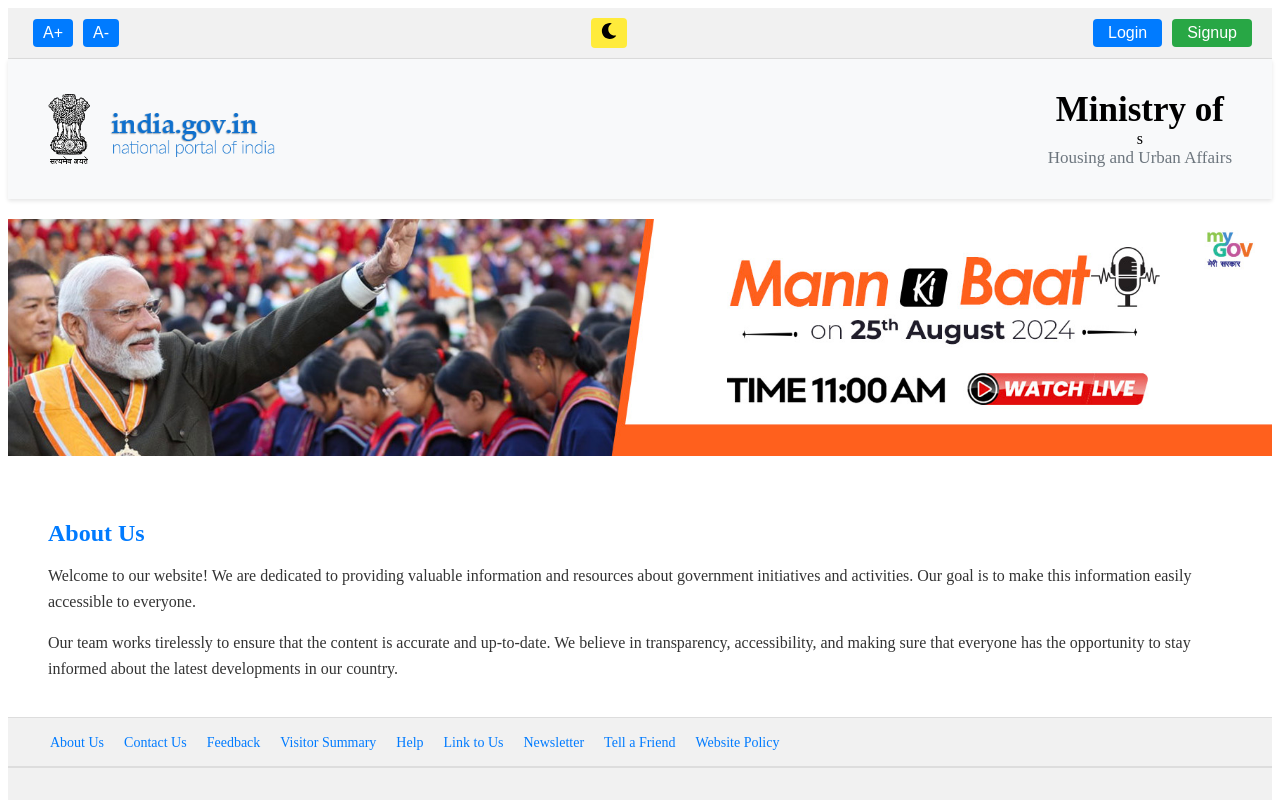
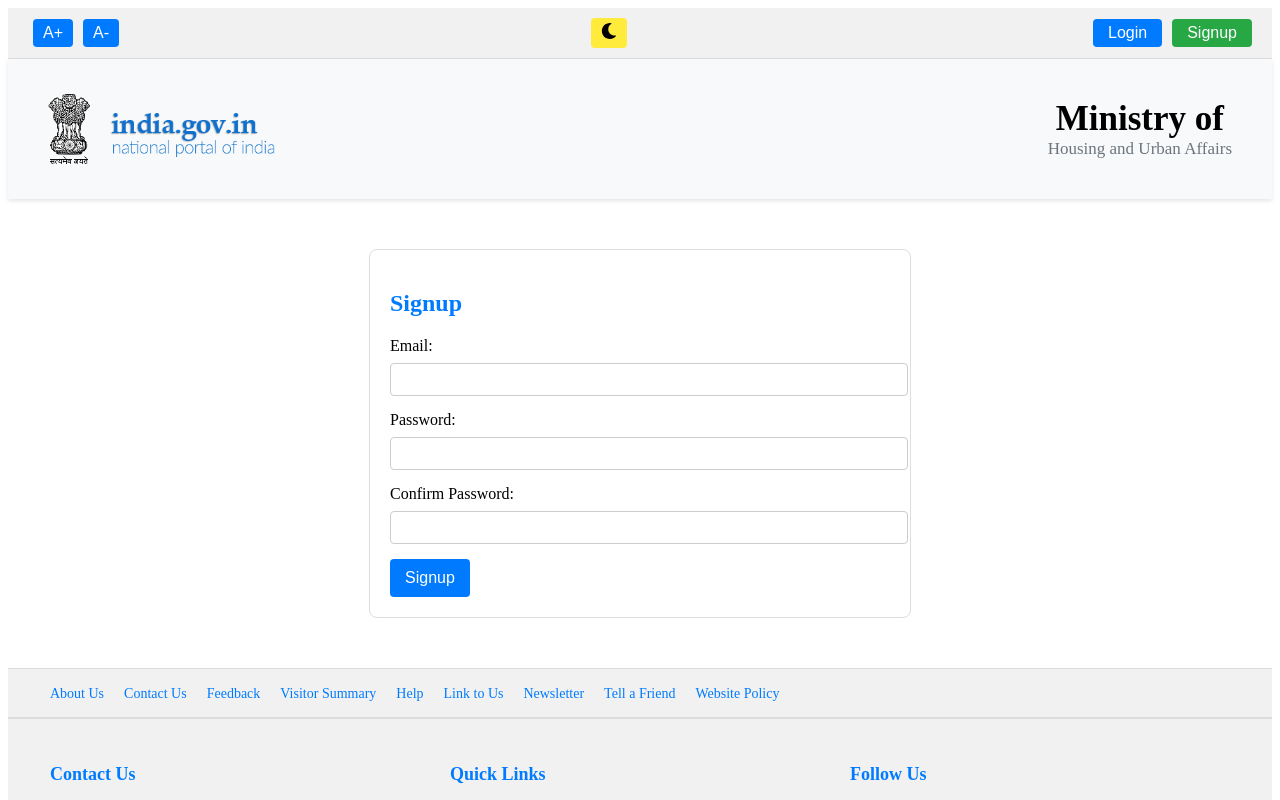
Before and after one commit to KafeOvid/1724, a React (Vite) app: page /signup in a window 1280 px wide. Shown: the top 800 px of the page. Built offline with nearby package versions, Linux system fonts and the light colour scheme.

Commit message:
login page

```diff
--- a/src/App.jsx
+++ b/src/App.jsx
@@ -1,22 +1,31 @@
 import React from 'react';
+import { BrowserRouter as Router, Route, Routes } from 'react-router-dom';
 import TopHead from './components/TopHead';
 import Header from './components/Header';
 import Banner from './components/Banner';
 import About from './components/About';
 import FooterTop from './components/FooterTop';
-import Footer from './components/footer';
+import Footer from './components/Footer';
+import Login from './components/Login';
+import Signup from './components/Signup';
 import './App.css';
 
 function App() {
   return (
-    <div className="App">
-      <TopHead />
-      <Header />
-      <Banner />
-      <About />
-      <FooterTop />
-      <Footer/>
-    </div>
+    <Router>
+      <div className="App">
+        <TopHead />
+        <Header />
+        <Routes>
+          <Route path="/" element={<><Banner /><About /></>} />
+          <Route path="/about" element={<About />} />
+          <Route path="/login" element={<Login />} />
+          <Route path="/signup" element={<Signup />} />
+        </Routes>
+        <FooterTop />
+        <Footer />
+      </div>
+    </Router>
   );
 }
 
--- a/src/components/Header.jsx
+++ b/src/components/Header.jsx
@@ -7,7 +7,7 @@
     <header className="header">
       <img src={logo} alt="India Gov Logo" className="logo" />
       <div className="header-content">
-        <h1>Ministry of</h1>s
+        <h1>Ministry of</h1>
         <p>Housing and Urban Affairs</p>
       </div>
     </header>
--- /dev/null
+++ b/src/components/Login.jsx
@@ -0,0 +1,39 @@
+import React, { useState } from 'react';
+import '../styles/Login.css';
+
+const Login = () => {
+  const [email, setEmail] = useState('');
+  const [password, setPassword] = useState('');
+
+  const handleSubmit = (e) => {
+    e.preventDefault();
+    console.log('Login:', email, password);
+  };
+
+  return (
+    <div className="login-container">
+      <h2>Login</h2>
+      <form onSubmit={handleSubmit}>
+        <label htmlFor="email">Email:</label>
+        <input
+          type="email"
+          id="email"
+          value={email}
+          onChange={(e) => setEmail(e.target.value)}
+          required
+        />
+        <label htmlFor="password">Password:</label>
+        <input
+          type="password"
+          id="password"
+          value={password}
+          onChange={(e) => setPassword(e.target.value)}
+          required
+        />
+        <button type="submit">Login</button>
+      </form>
+    </div>
+  );
+};
+
+export default Login;
--- /dev/null
+++ b/src/components/Signup.jsx
@@ -0,0 +1,52 @@
+import React, { useState } from 'react';
+import '../styles/Signup.css';
+
+const Signup = () => {
+  const [email, setEmail] = useState('');
+  const [password, setPassword] = useState('');
+  const [confirmPassword, setConfirmPassword] = useState('');
+
+  const handleSubmit = (e) => {
+    e.preventDefault();
+    if (password === confirmPassword) {
+      console.log('Signup:', email, password);
+    } else {
+      alert("Passwords don't match");
+    }
+  };
+
+  return (
+    <div className="signup-container">
+      <h2>Signup</h2>
+      <form onSubmit={handleSubmit}>
+        <label htmlFor="email">Email:</label>
+        <input
+          type="email"
+          id="email"
+          value={email}
+          onChange={(e) => setEmail(e.target.value)}
+          required
+        />
+        <label htmlFor="password">Password:</label>
+        <input
+          type="password"
+          id="password"
+          value={password}
+          onChange={(e) => setPassword(e.target.value)}
+          required
+        />
+        <label htmlFor="confirm-password">Confirm Password:</label>
+        <input
+          type="password"
+          id="confirm-password"
+          value={confirmPassword}
+          onChange={(e) => setConfirmPassword(e.target.value)}
+          required
+        />
+        <button type="submit">Signup</button>
+      </form>
+    </div>
+  );
+};
+
+export default Signup;
--- a/src/components/TopHead.jsx
+++ b/src/components/TopHead.jsx
@@ -1,6 +1,7 @@
 import React, { useState } from 'react';
 import '../styles/TopHead.css';
 import { FaFacebook, FaTwitter, FaInstagram, FaSun, FaMoon } from 'react-icons/fa';
+import { Link } from 'react-router-dom'; // Import Link from react-router-dom
 
 const TopHead = () => {
   const [fontSize, setFontSize] = useState(16);
@@ -33,8 +34,8 @@
         </button>
       </div>
       <div className="auth-buttons">
-        <button className="login-button">Login</button>
-        <button className="signup-button">Signup</button>
+        <Link to="/login"><button className="login-button">Login</button></Link>
+        <Link to="/signup"><button className="signup-button">Signup</button></Link>
       </div>
     </div>
   );
--- /dev/null
+++ b/src/styles/Login.css
@@ -0,0 +1,42 @@
+/* Login.css */
+.login-container {
+  max-width: 500px;
+  margin: 50px auto;
+  padding: 20px;
+  border: 1px solid #ddd;
+  border-radius: 8px;
+  background-color: #fff;
+}
+
+.login-container h2 {
+  margin-bottom: 20px;
+  color: #007bff;
+}
+
+.login-container label {
+  display: block;
+  margin-bottom: 8px;
+  font-size: 16px;
+}
+
+.login-container input {
+  width: 100%;
+  padding: 8px;
+  margin-bottom: 15px;
+  border: 1px solid #ccc;
+  border-radius: 4px;
+}
+
+.login-container button {
+  background-color: #007bff;
+  color: #fff;
+  border: none;
+  padding: 10px 15px;
+  cursor: pointer;
+  font-size: 16px;
+  border-radius: 4px;
+}
+
+.login-container button:hover {
+  background-color: #0056b3;
+}
--- /dev/null
+++ b/src/styles/Signup.css
@@ -0,0 +1,42 @@
+/* Signup.css */
+.signup-container {
+  max-width: 500px;
+  margin: 50px auto;
+  padding: 20px;
+  border: 1px solid #ddd;
+  border-radius: 8px;
+  background-color: #fff;
+}
+
+.signup-container h2 {
+  margin-bottom: 20px;
+  color: #007bff;
+}
+
+.signup-container label {
+  display: block;
+  margin-bottom: 8px;
+  font-size: 16px;
+}
+
+.signup-container input {
+  width: 100%;
+  padding: 8px;
+  margin-bottom: 15px;
+  border: 1px solid #ccc;
+  border-radius: 4px;
+}
+
+.signup-container button {
+  background-color: #007bff;
+  color: #fff;
+  border: none;
+  padding: 10px 15px;
+  cursor: pointer;
+  font-size: 16px;
+  border-radius: 4px;
+}
+
+.signup-container button:hover {
+  background-color: #0056b3;
+}
--- a/src/styles/TopHead.css
+++ b/src/styles/TopHead.css
@@ -37,7 +37,6 @@
 .dark-mode-toggle button:hover {
   background-color: #fdd835;
 }
-
 
 /* Auth Buttons */
 .auth-buttons {
```
